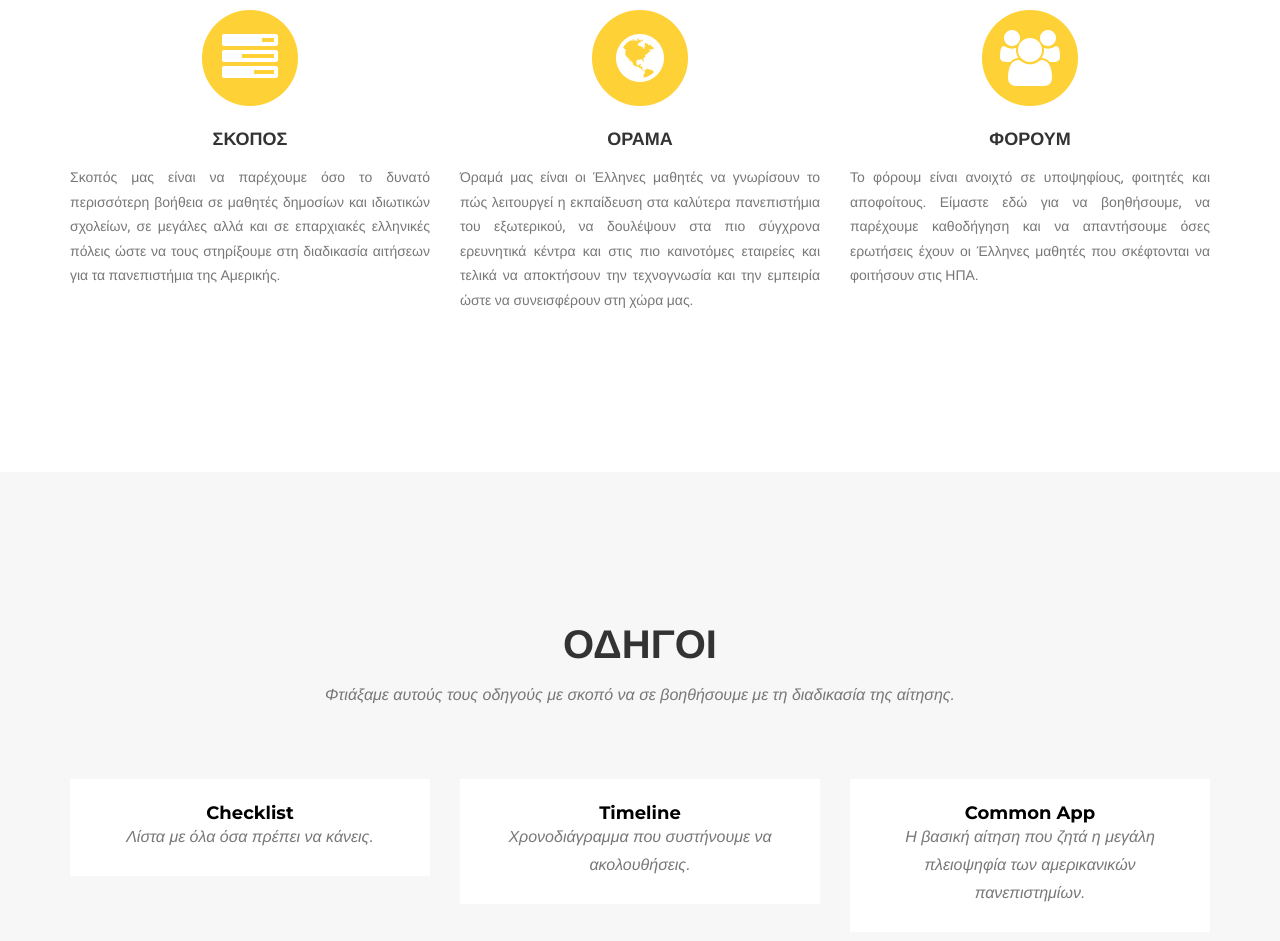
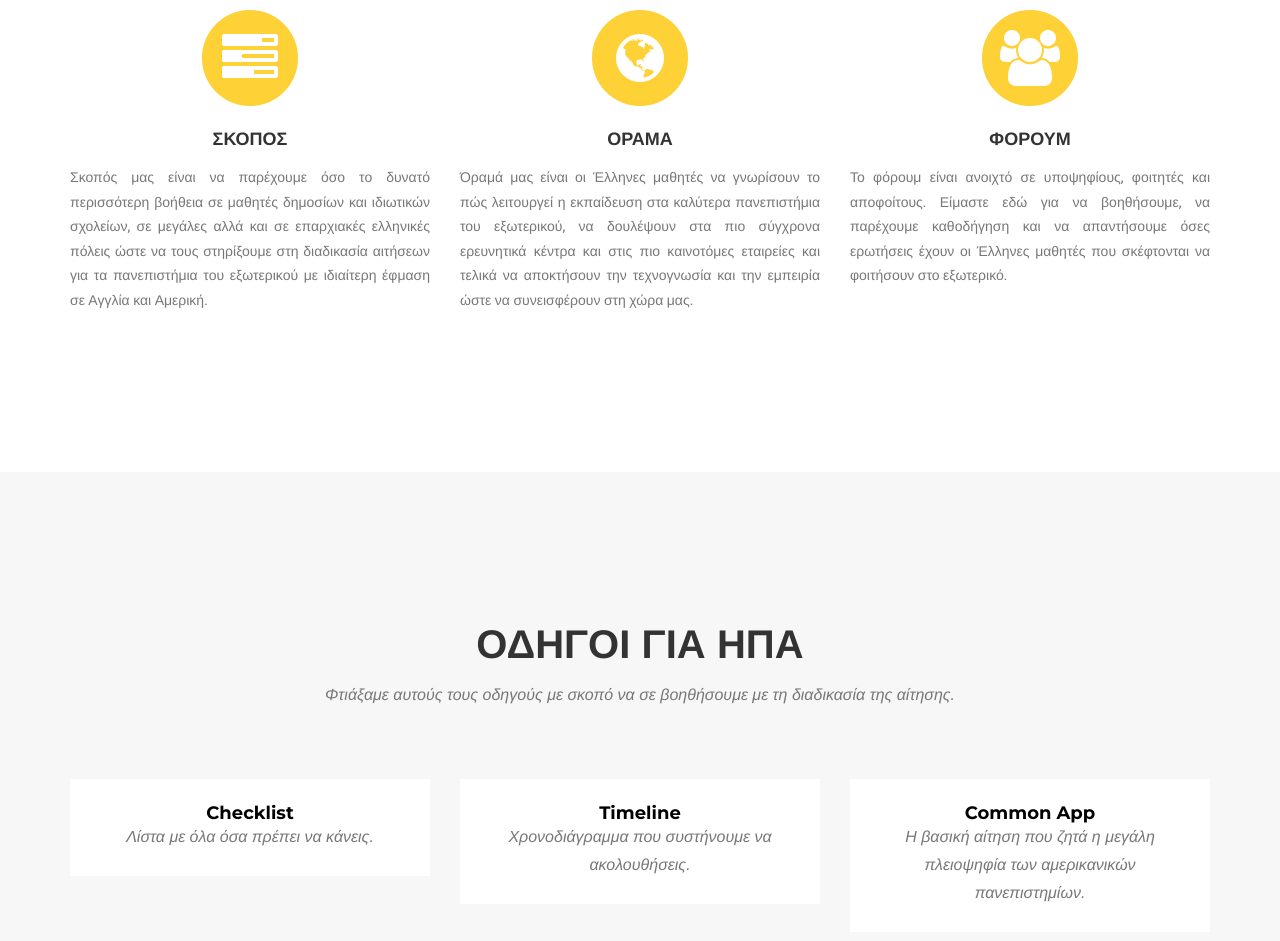
Before and after one commit to universityappsorg/universityappsorg.github.io, a plain HTML site: page index.html in a window 1280 px wide. Shown: the part 936-1877 px from the top of the page. Drawn offline with nearby package versions, Linux system fonts and the light colour scheme; a web font is replaced by a local one.

Commit message:
all unis

```diff
--- a/index.html
+++ b/index.html
@@ -7,7 +7,7 @@
     <meta http-equiv="X-UA-Compatible" content="IE=edge">
     <meta name="viewport" content="width=device-width, initial-scale=1">
     <meta name="description" content="camp college advising mentors for peers in greece united states">
-    <meta name="author" content="us app gr">
+    <meta name="author" content="university app gr">
     <title>UniversityApps.org</title>
 
     <!-- Bootstrap Core CSS -->
@@ -111,7 +111,7 @@
                         <i class="fa fa-tasks fa-stack-1x fa-inverse"></i>
                     </span>
                     <h4 class="service-heading">ΣΚΟΠΟΣ</h4>
-                    <p class="text-muted text-justify">Σκοπός μας είναι να παρέχουμε όσο το δυνατό περισσότερη βοήθεια σε μαθητές δημοσίων και ιδιωτικών σχολείων, σε μεγάλες αλλά και σε επαρχιακές ελληνικές πόλεις ώστε να τους στηρίξουμε στη διαδικασία αιτήσεων για τα πανεπιστήμια της Αμερικής.</p>
+                    <p class="text-muted text-justify">Σκοπός μας είναι να παρέχουμε όσο το δυνατό περισσότερη βοήθεια σε μαθητές δημοσίων και ιδιωτικών σχολείων, σε μεγάλες αλλά και σε επαρχιακές ελληνικές πόλεις ώστε να τους στηρίξουμε στη διαδικασία αιτήσεων για τα πανεπιστήμια του εξωτερικού με ιδιαίτερη έφμαση σε Αγγλία και Αμερική.</p>
                 </div>
                 <div class="col-md-4">
                     <span class="fa-stack fa-4x">
@@ -127,7 +127,7 @@
                         <i class="fa fa-group fa-stack-1x fa-inverse"></i>
                     </span>
                     <h4 class="service-heading">ΦΟΡΟΥΜ</h4>
-                    <p class="text-muted text-justify"> Το φόρουμ είναι ανοιχτό σε υποψηφίους, φοιτητές και αποφοίτους. Είμαστε εδώ για να βοηθήσουμε, να παρέχουμε καθοδήγηση και να απαντήσουμε όσες ερωτήσεις έχουν οι Έλληνες μαθητές που σκέφτονται να φοιτήσουν στις ΗΠΑ.</p>
+                    <p class="text-muted text-justify"> Το φόρουμ είναι ανοιχτό σε υποψηφίους, φοιτητές και αποφοίτους. Είμαστε εδώ για να βοηθήσουμε, να παρέχουμε καθοδήγηση και να απαντήσουμε όσες ερωτήσεις έχουν οι Έλληνες μαθητές που σκέφτονται να φοιτήσουν στο εξωτερικό.</p>
                 </div>
             </div>
         </div>
@@ -138,7 +138,7 @@
         <div class="container">
             <div class="row">
                 <div class="col-lg-12 text-center">
-                    <h2 class="section-heading">ΟΔΗΓΟΙ</h2>
+                    <h2 class="section-heading">ΟΔΗΓΟΙ ΓΙΑ ΗΠΑ</h2>
                     <h3 class="section-subheading text-muted">Φτιάξαμε αυτούς τους οδηγούς με σκοπό να σε βοηθήσουμε με τη διαδικασία της αίτησης.</h3>
                 </div>
             </div>
```
